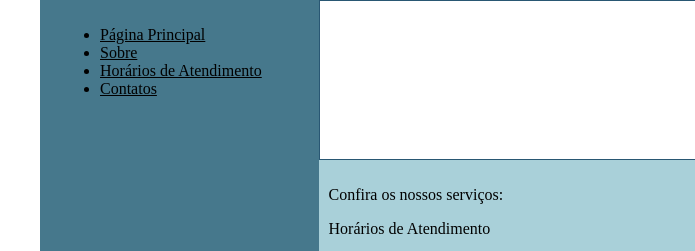
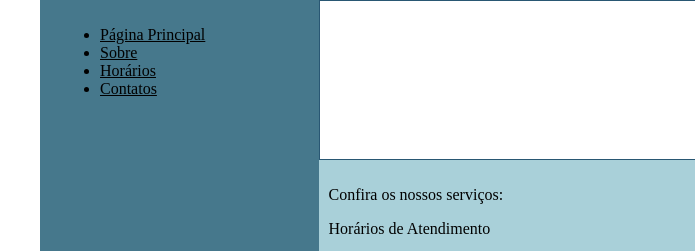
Before and after one commit to thomazlucca/desafio-html-primeiro-site, a plain HTML site: page horarios.html in a window 1280 px wide. Shown: the top 251 px of the page, 0-695 px from the left. Drawn offline with Linux system fonts and the light colour scheme.

Commit message:
Update horarios.html

```diff
--- a/horarios.html
+++ b/horarios.html
@@ -14,7 +14,7 @@
             <ul>
                 <li><a href="index.html">Página Principal</a></li>
                 <li><a href="sobre.html">Sobre</a></li>
-                <li><a href="horarios.html">Horários de Atendimento</a></li>
+                <li><a href="horarios.html">Horários</a></li>
                 <li><a href="contato.html">Contatos</a></li>
             </ul>
         </div>
```
